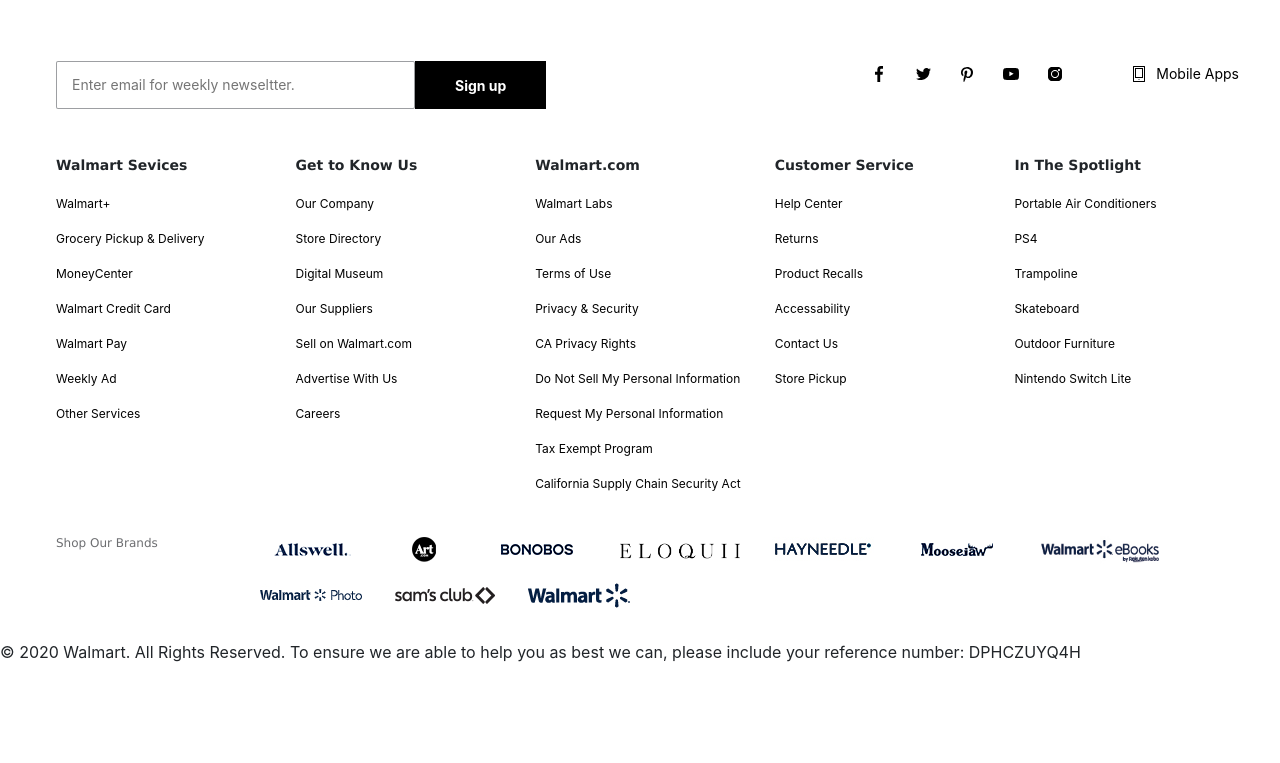
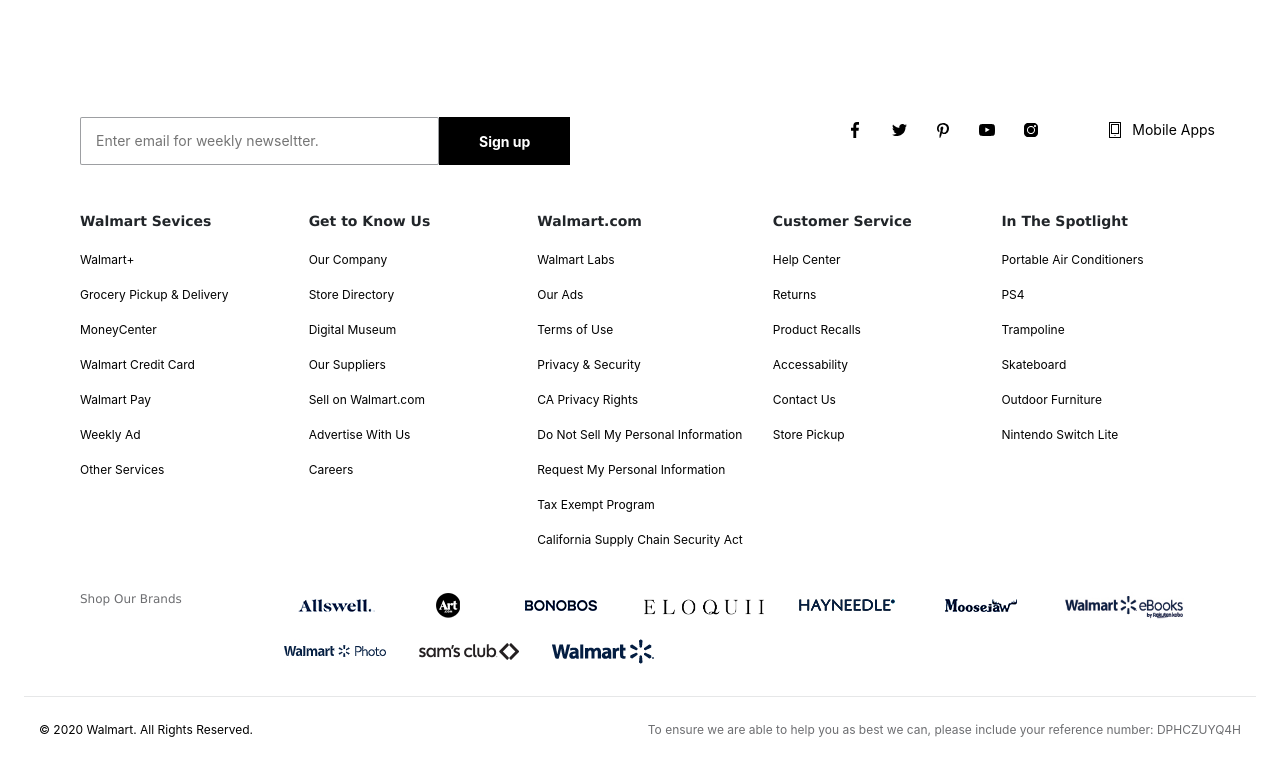
Before and after one commit to madisondsmith/walmart_repo, a plain HTML site: page index.html in a window 1280 px wide. Shown: the part 5498-6261 px from the top of the page. Before the commit the page ends 6186 px from the top, so only its background shows below. Drawn offline with nearby package versions, Linux system fonts and the light colour scheme.

Commit message:
footer finished

```diff
--- a/css/style.css
+++ b/css/style.css
@@ -32,6 +32,7 @@
     font-family: "BogleWeb-Black", Verdana, sans-serif;
     font-size: 12px;
 }
+
  /** Sections
  You can add general padding / margin rules here. These sections we’ll flesh out more later
   */
@@ -281,7 +282,7 @@
 
  /* begin footer styles */
  .full-footer-content {
-   margin-bottom: 24px;
+   margin: 56px 24px 24px;
  }
 
  .social-campaign-content {
@@ -516,3 +517,25 @@
 .brand-img {
   max-width: 120px;
 }
+
+.rights-reserved-content {
+  margin: 0;
+}
+
+.rights-reserved {
+  border-top: 1px solid #e6e7e8;
+  padding-top: 24px;
+
+}
+
+.text-1 {
+  color: black;
+  font-size: 12px;
+  float: left;
+}
+
+.text-2 {
+  color: #6d6e71;
+  font-size: 12px;
+  float: right;
+}
--- a/index.html
+++ b/index.html
@@ -448,8 +448,8 @@
 
 
 <!-- footer. Let's get all of the content here first, then finess styling and layout-->
-<footer>
-    <div class="content full-footer-content">
+<footer class="full-footer-content">
+    <div class="content">
         <div class="row">
             <div class="col social-campaign-content">
                 <form class="email-signup-form">
@@ -768,12 +768,11 @@
                     </li>
                 </ul>
             </div>
-            <hr>
         </div>
-        <div class="row">
-            <div class="col">
-                <span>© 2020 Walmart. All Rights Reserved.</span>
-                <span>To ensure we are able to help you as best we can, please include your reference number: DPHCZUYQ4H</span>
+        <div class="row rights-reserved-content">
+            <div class="col rights-reserved">
+                <span class="text-1">© 2020 Walmart. All Rights Reserved.</span>
+                <span class="text-2">To ensure we are able to help you as best we can, please include your reference number: DPHCZUYQ4H</span>
             </div>
         </div>
     </div>
```
